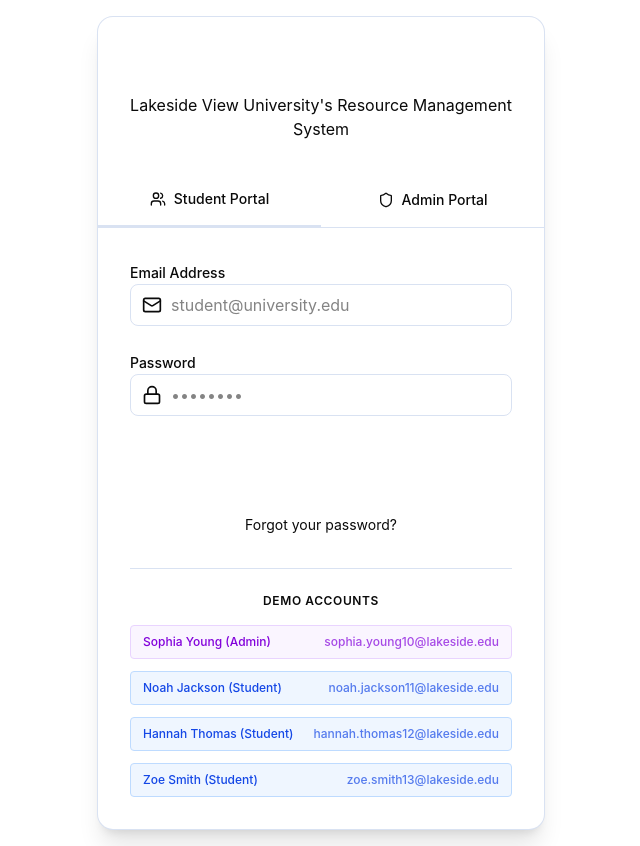
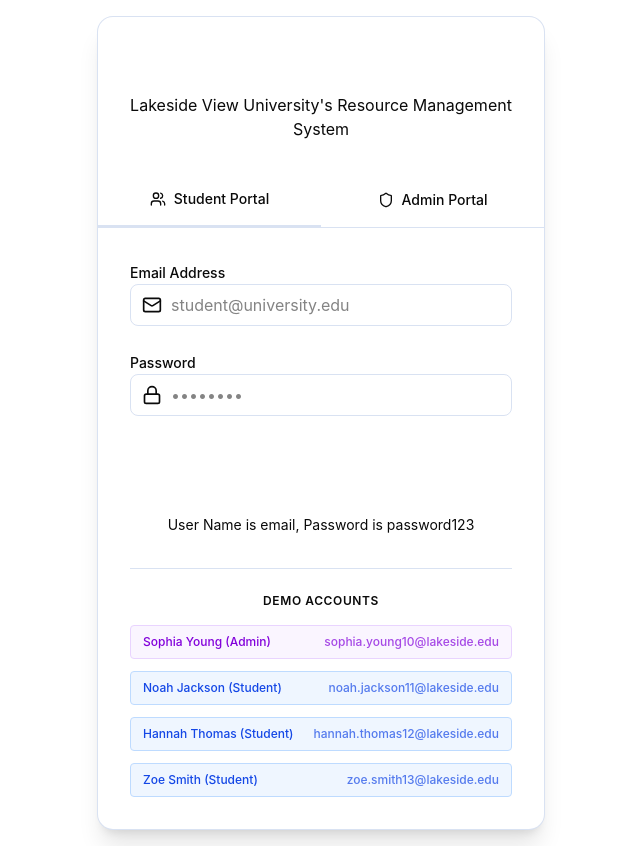
Before and after one commit to shashankreddy-345/Lakesideview-University, a React (Vite) app: page / in a window 1280 px wide. Shown: the whole page, without its empty margins (319-959 px from the left). Built offline with nearby package versions, Linux system fonts and the light colour scheme.

Commit message:
Login Page Fix

```diff
--- a/src/app/components/HomePage.tsx
+++ b/src/app/components/HomePage.tsx
@@ -140,7 +140,7 @@ export default function HomePage() {
 
           <div className="mt-6 text-center">
             <a href="#" className="text-sm text-primary hover:underline">
-              Forgot your password?
+              User Name is email, Password is password123
             </a>
           </div>
 
```
